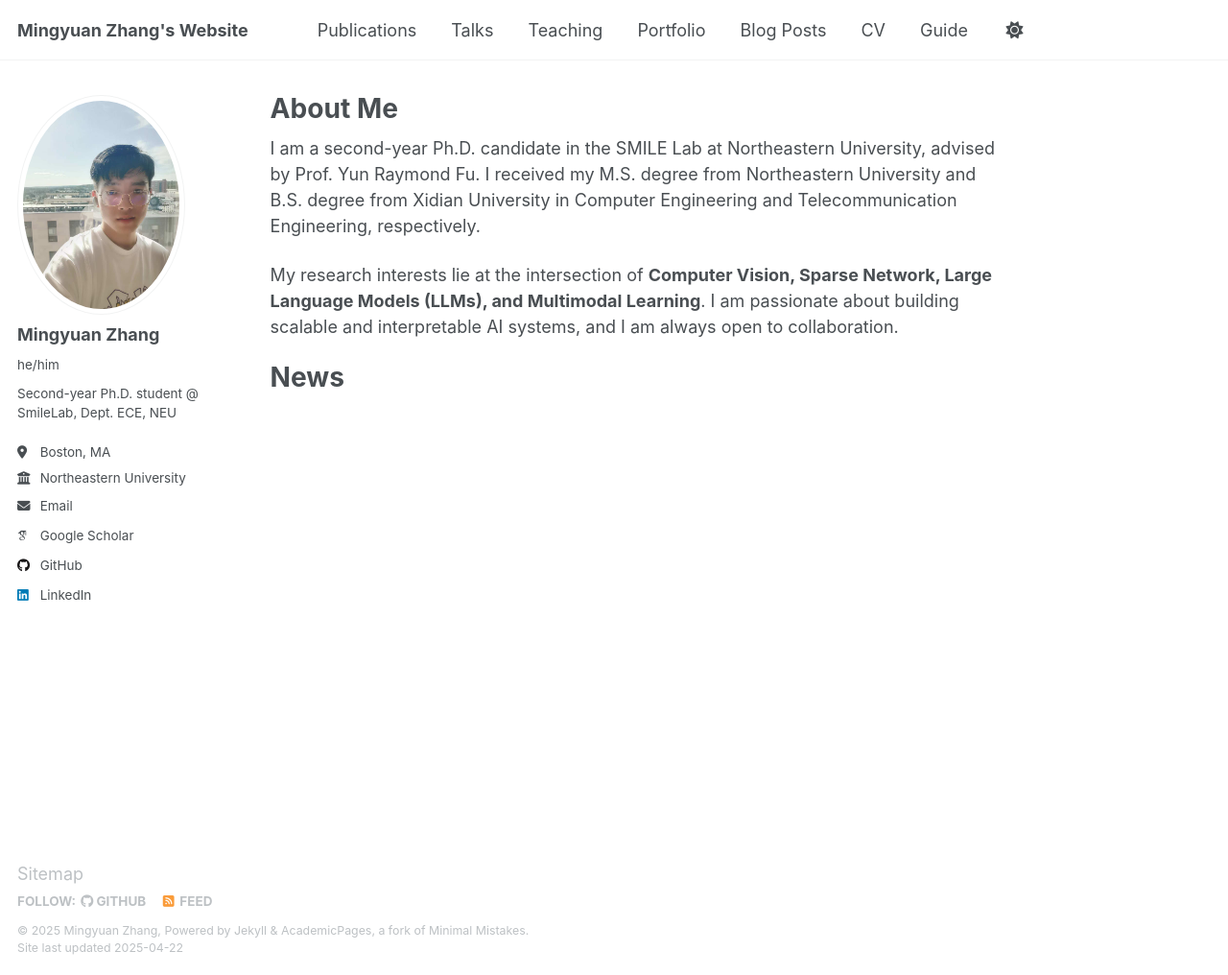
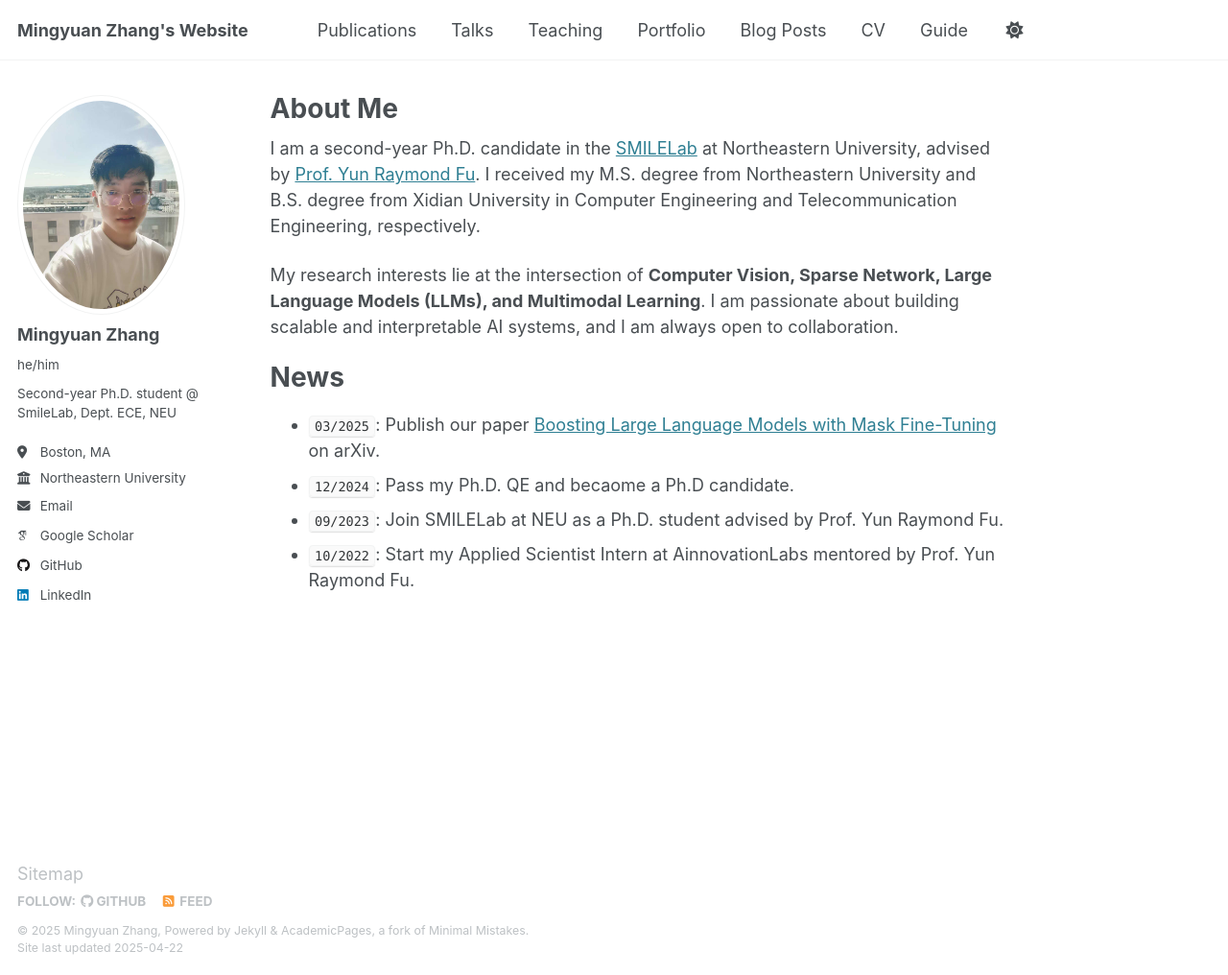
Before and after one commit to KKHYA/Mingyuan-Zhang.github.io, a Jekyll site: the page built from _pages/about.md, in a window 1280 px wide and 1016 px high. Shown: the whole window at 96% size. Built offline with Jekyll 4.4.1, drawn with Linux system fonts in a browser that asks for light colours; some web fonts are replaced.

Commit message:
Update about.md

```diff
--- a/_pages/about.md
+++ b/_pages/about.md
@@ -7,9 +7,13 @@ redirect_from:
   - /about.html
 ---
 
-I am a second-year Ph.D. candidate in the SMILE Lab at Northeastern University, advised by Prof. Yun Raymond Fu. I received my M.S. degree from Northeastern University and B.S. degree from Xidian University in Computer Engineering and Telecommunication Engineering, respectively.
+I am a second-year Ph.D. candidate in the [SMILELab](https://fulab.sites.northeastern.edu/) at Northeastern University, advised by [Prof. Yun Raymond Fu](https://www1.ece.neu.edu/~yunfu/). I received my M.S. degree from Northeastern University and B.S. degree from Xidian University in Computer Engineering and Telecommunication Engineering, respectively.
 
 My research interests lie at the intersection of **Computer Vision, Sparse Network, Large Language Models (LLMs), and Multimodal Learning**. I am passionate about building scalable and interpretable AI systems, and I am always open to collaboration.
 
 News
 ======
+- `03/2025`: Publish our paper [Boosting Large Language Models with Mask Fine-Tuning](https://arxiv.org/abs/2503.22764) on arXiv.
+- `12/2024`: Pass my Ph.D. QE and becaome a Ph.D candidate.
+- `09/2023`: Join SMILELab at NEU as a Ph.D. student advised by Prof. Yun Raymond Fu.
+- `10/2022`: Start my Applied Scientist Intern at AinnovationLabs mentored by Prof. Yun Raymond Fu.
```
